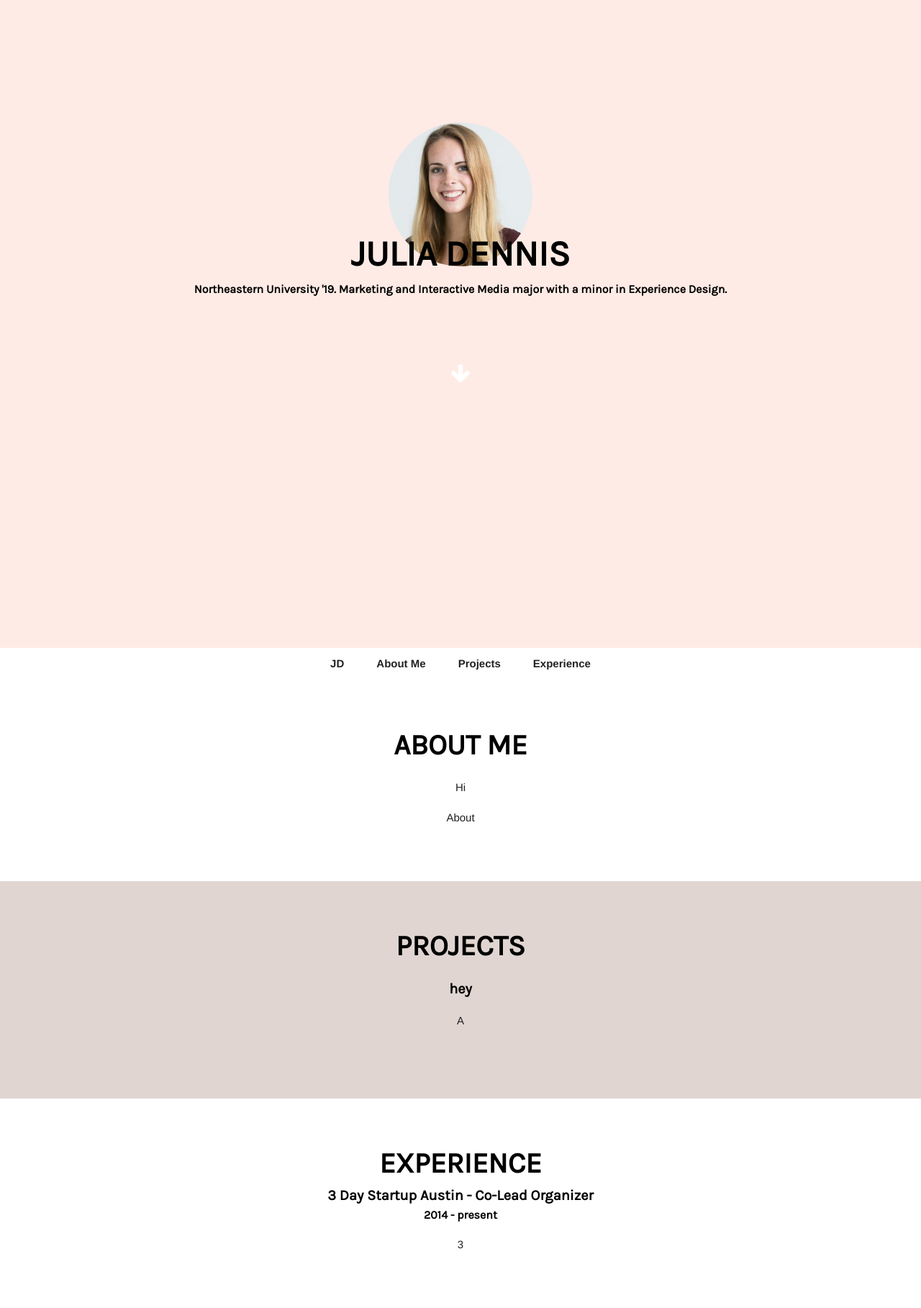
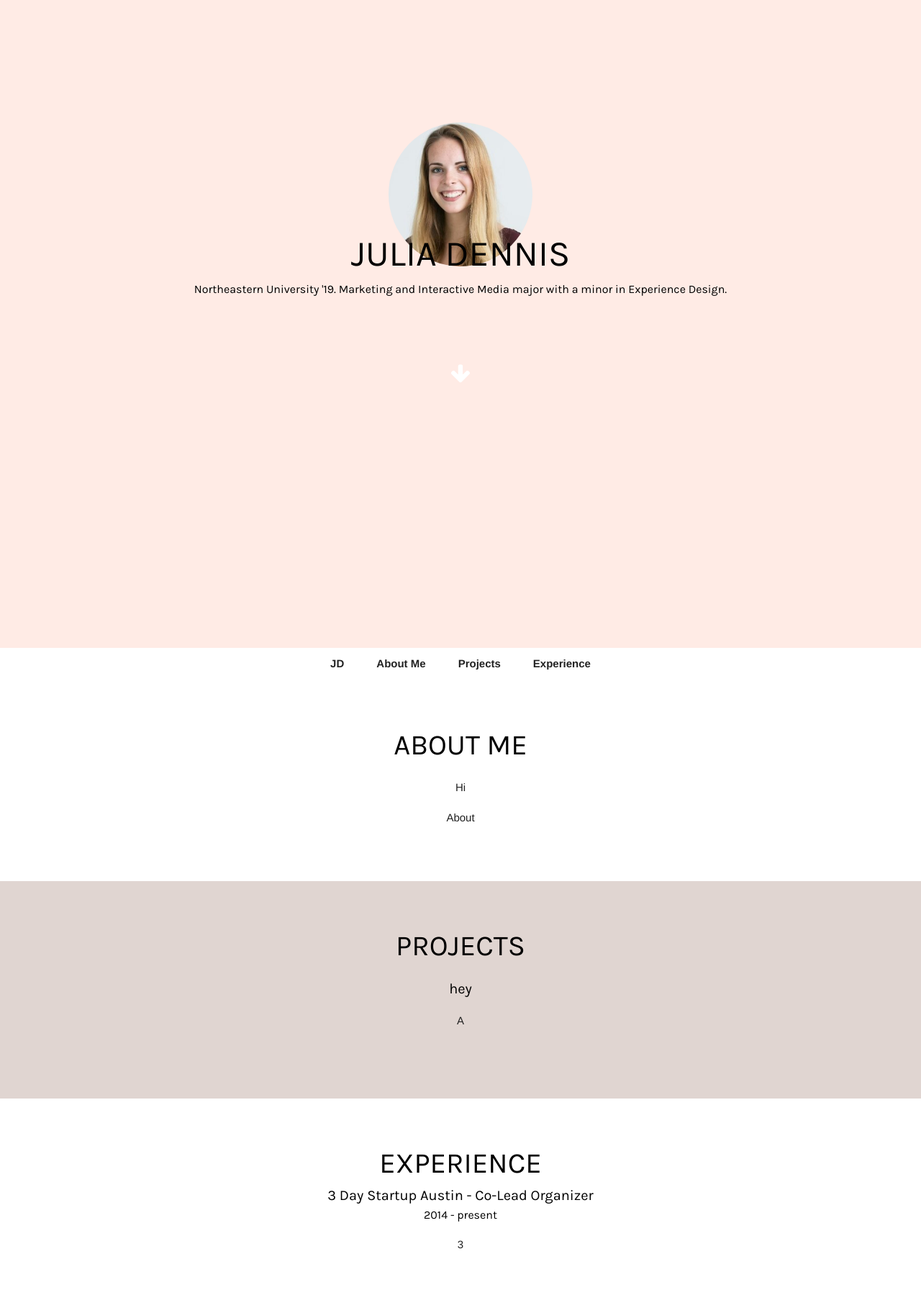
Before and after one commit to jubalu/jubalu.github.io, a Jekyll site: the page built from README.md, in a window 1280 px wide. Shown: the whole page at 72% size. Built offline with Jekyll 4.4.1, drawn with Linux system fonts in a browser that asks for light colours; nearby versions of some CDN libraries; our own code applies the rules of GitHub Pages for plain Markdown files.

Commit message:
Update base.css

```diff
--- a/css/base.css
+++ b/css/base.css
@@ -2,7 +2,6 @@ html,body,div,span,applet,object,iframe,h1,h2,h3,h4,h5,h6,p,blockquote,pre,a,abb
 
 h1, h2, h3, h4, h5, h6 {
 	font-family: Karla, Helvetica, sans-serif;
-	font-weight: 600;
 	color: Black;
 	line-height: 1.5;
     	text-align: center;
@@ -12,6 +11,7 @@ h1 {
 	font-size: 50px;
 	text-transform: uppercase;
 	color: #000000,
+	line-spacing: 3px;
 }
 
 h2 {
```
